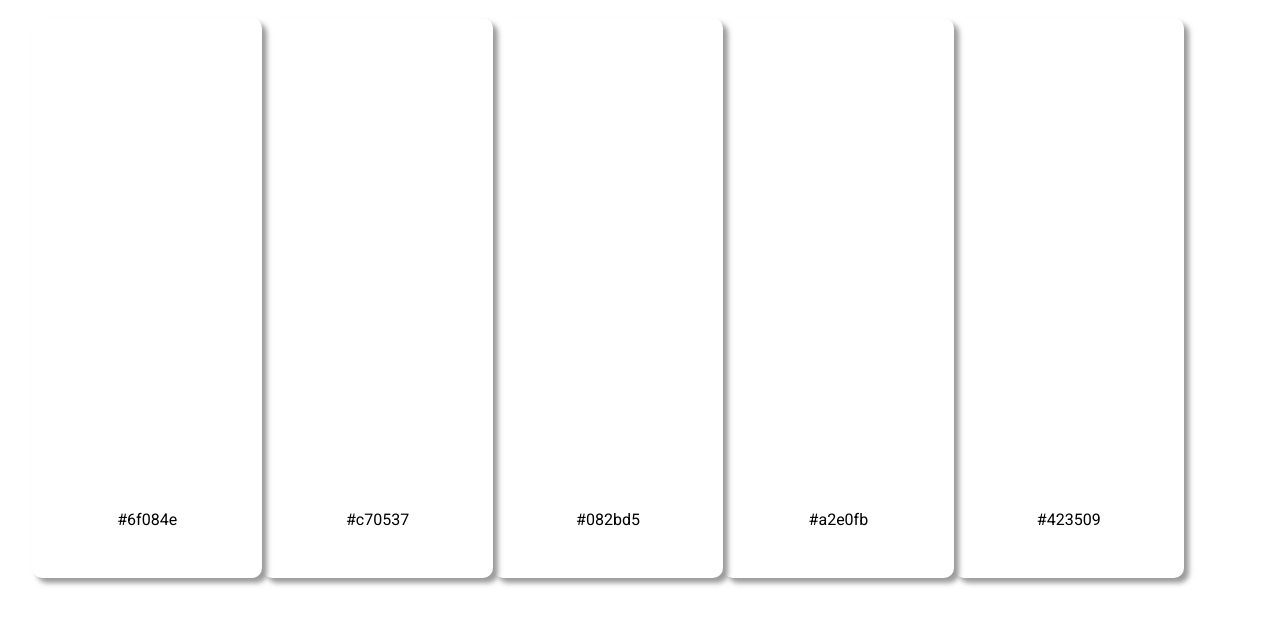
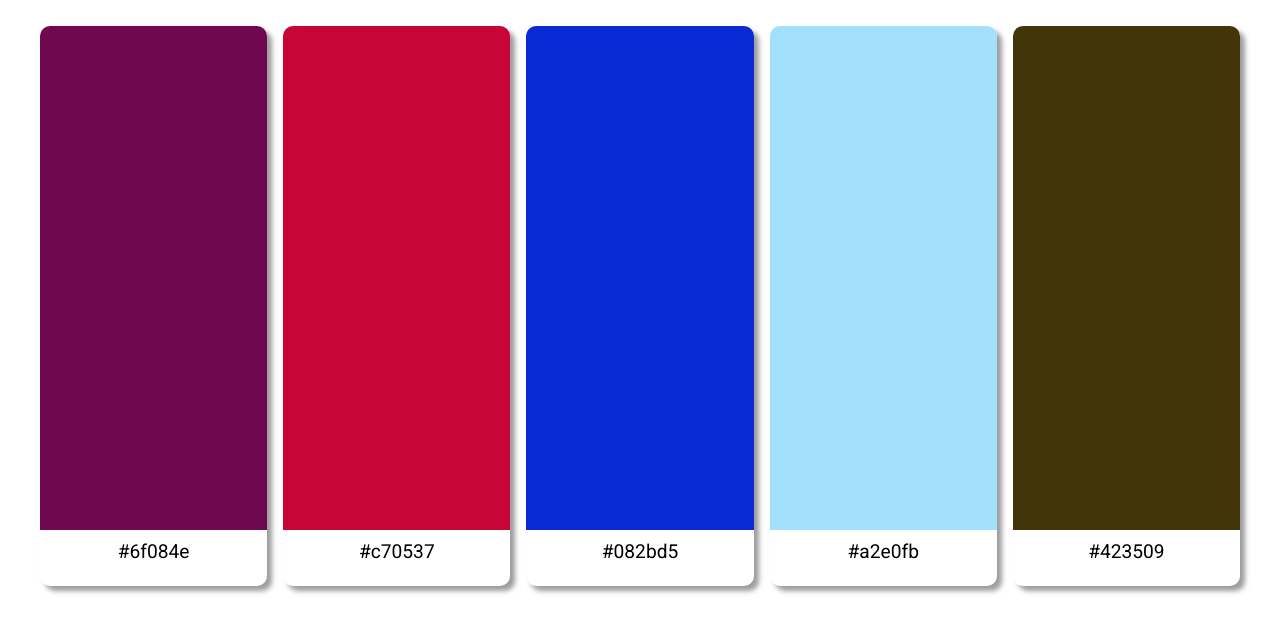
Before and after one commit to mariaalouisaa/Colour-Palette-Project, a plain HTML site: page index.html in a window 1280 px wide. Shown: the part 73-706 px from the top of the page. Drawn offline with Linux system fonts and the light colour scheme.

Commit message:
added JS to change colour of div in HTML with style.backgroundColor

```diff
--- a/index.html
+++ b/index.html
@@ -16,24 +16,24 @@
   <body>
     <h1>Colour Palette Generator</h1>
     <div class="colours-container">
-      <div class="colour">
-        <div class="colour-1"></div>
+      <div class="colour-div">
+        <div class="colour" id="colour-1"></div>
         <p id="text-1">#</p>
       </div>
-      <div class="colour">
-        <div class="colour-2"></div>
+      <div class="colour-div">
+        <div class="colour" id="colour-2"></div>
         <p id="text-2">#</p>
       </div>
-      <div class="colour">
-        <div class="colour-3"></div>
+      <div class="colour-div">
+        <div class="colour" id="colour-3"></div>
         <p id="text-3">#</p>
       </div>
-      <div class="colour">
-        <div class="colour-4"></div>
+      <div class="colour-div">
+        <div class="colour" id="colour-4"></div>
         <p id="text-4">#</p>
       </div>
-      <div class="colour">
-        <div class="colour-5"></div>
+      <div class="colour-div">
+        <div class="colour" id="colour-5"></div>
         <p id="text-5">#</p>
       </div>
     </div>
--- a/index.js
+++ b/index.js
@@ -17,10 +17,14 @@ let colourThree = generatecode();
 let colourFour = generatecode();
 let colourFive = generatecode();
 
-//document.getElementById("color-1").style.backgroundColor = "lightblue";
-
 document.getElementById("text-1").innerHTML = colourOne;
 document.getElementById("text-2").innerHTML = colourTwo;
 document.getElementById("text-3").innerHTML = colourThree;
 document.getElementById("text-4").innerHTML = colourFour;
 document.getElementById("text-5").innerHTML = colourFive;
+
+document.getElementById("colour-1").style.backgroundColor = colourOne;
+document.getElementById("colour-2").style.backgroundColor = colourTwo;
+document.getElementById("colour-3").style.backgroundColor = colourThree;
+document.getElementById("colour-4").style.backgroundColor = colourFour;
+document.getElementById("colour-5").style.backgroundColor = colourFive;
--- a/styles.css
+++ b/styles.css
@@ -8,18 +8,20 @@ body {
   display: flex;
 }
 
-.colour {
+.colour-div {
   width: 18vw;
   height: 70vh;
   box-shadow: 5px 5px 5px rgb(114, 114, 114, 0.7);
   border-radius: 10px;
+  margin: 0.5em;
 }
 
-.colour-1,
-.colour-2,
-.colour-3,
-.colour-4,
-.colour-5 {
-  height: 85%;
+.colour-div p {
+  font-size: 1.2em;
+  margin-top: 10px;
+}
+
+.colour {
+  height: 90%;
   border-radius: 10px 10px 0 0;
 }
```
